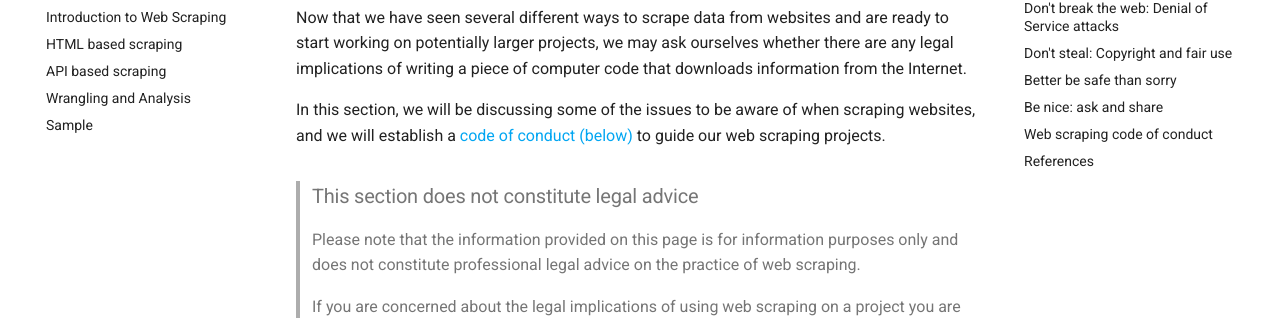
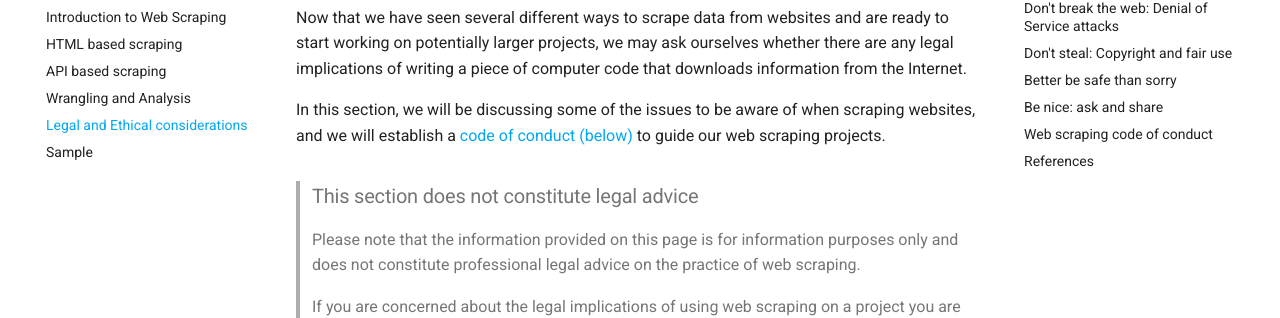
Before and after one commit to MonashDataFluency/python-web-scraping, an MkDocs documentation site: the page built from docs/section-4-legal-and-ethical-considerations.md, in a window 1280 px wide. Shown: the part 175-493 px from the top of the page. Built offline with MkDocs 1.6.1 and Material for MkDocs 9.7.7, drawn with Linux system fonts in a browser that asks for light colours; comment, search, counter and statistics services are not loaded.

Commit message:
Update mkdocs.yml

```diff
--- a/mkdocs.yml
+++ b/mkdocs.yml
@@ -26,6 +26,7 @@ nav:
     - HTML based scraping: 'HTML-based-scraping.md'
     - API based scraping: 'API-based-scraping.md'
     - Wrangling and Analysis: 'wrangling-and-analysis.md'
+    - Legal and Ethical considerations: 'section-4-legal-and-ethical-considerations.md'
     - Sample: 'sample.md'
 
 # Extensions
```
